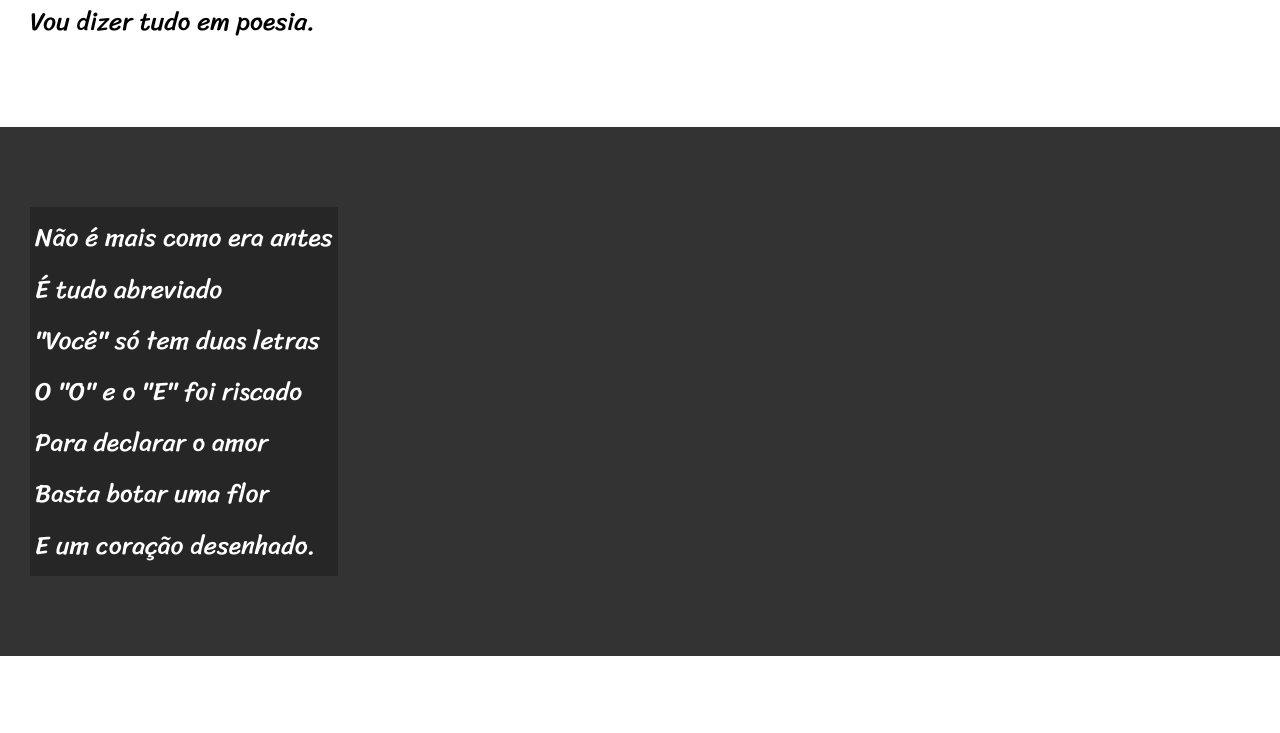
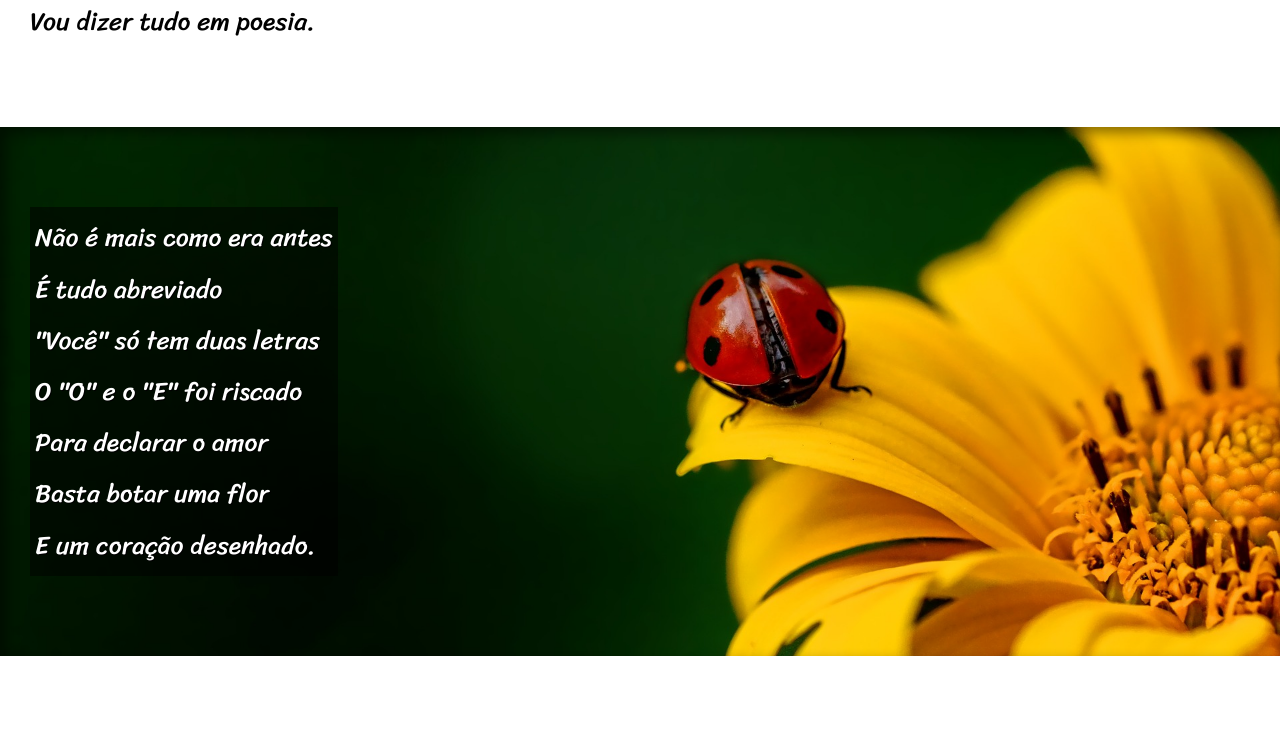
Before and after one commit to LeonardoNasicmento/html-css, a plain HTML site: page exercícios/d012/index.html in a window 1280 px wide. Shown: the part 580-1313 px from the top of the page. Drawn offline with Linux system fonts and the light colour scheme.

Commit message:
finalizei

```diff
--- a/exercícios/d012/estilo/style.css
+++ b/exercícios/d012/estilo/style.css
@@ -54,6 +54,10 @@ section {
     font-size: 2vw;
 }
 
+section > p {
+    padding-bottom: 2em;
+}
+
 section.normal {
     background-color: white;
     color: black;
@@ -62,12 +66,32 @@ section.normal {
 section.imagem {
     background-color: rgb(51, 51, 51);
     color: white;
+    box-shadow: inset 6px 6px 13px 0px rgba(0, 0, 0, 0.473);
+    background-size: cover;
+    background-attachment: fixed;
 }
 
 section.imagem > p {
     display: inline-block;
     padding: 5px;
-    background-color: rgba(0, 0, 0, 0.253);
+    background-color: rgba(0, 0, 0, 0.514);
+    text-shadow: 1px 1px 0px black;
+
+}
+
+section#img01 {
+    background-image: url(../imagens/background001.jpg);
+    background-position: right center;
+
+
+
+}
+
+section#img02 {
+    background-image:url(../imagens/background002.jpg);
+    background-position: right center;
+
+
 }
 
 
--- a/exercícios/d012/index.html
+++ b/exercícios/d012/index.html
@@ -25,7 +25,7 @@
 
 
 
-    <section class="imagem">
+    <section class="imagem" id="img01">
         <p>
             Não é mais como era antes <br>
             É tudo abreviado <br>
@@ -61,7 +61,7 @@
     </section>
 
 
-    <section class="imagem">
+    <section class="imagem" id="img02">
         <p>
             Tenho saudade das cartas <br>
             Escritas com a própria mão <br>
```
